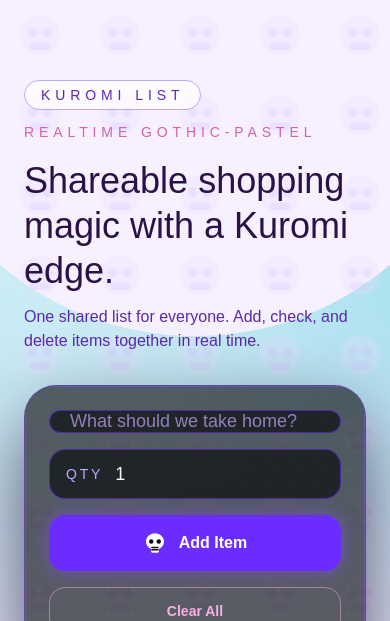
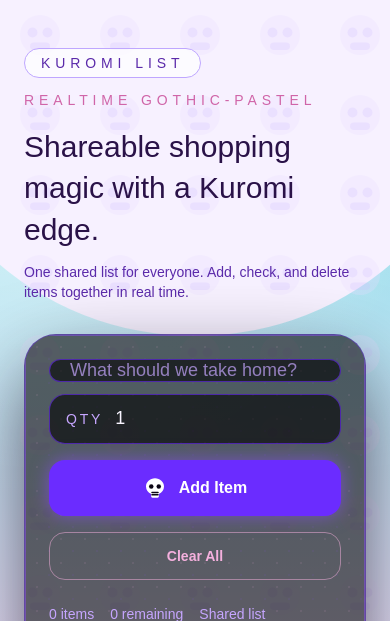
Before and after one commit to liux-cloud/kuromi-list, a Next.js app: page / in a window 390 px wide. Shown: the top 621 px of the page. Built offline with nearby package versions, Linux system fonts and the light colour scheme; no server answers; the database is empty; a web font is replaced by a local one.

Commit message:
fix: refine mobile layout

```diff
--- a/app/home-client.tsx
+++ b/app/home-client.tsx
@@ -333,9 +333,9 @@
           }}
         />
       </div>
-      <div className="relative z-10 min-h-screen w-full px-6 py-12 sm:px-10">
+      <div className="relative z-10 min-h-screen w-full px-6 py-8 sm:px-10 sm:py-12">
         <div className="mx-auto flex w-full max-w-4xl flex-col gap-8">
-          <header className="flex flex-col gap-4 pt-8">
+          <header className="flex flex-col gap-4 pt-4 sm:pt-8">
             <div className="flex flex-wrap items-center gap-3 text-sm uppercase tracking-[0.35em] text-[#5b2aaa]">
               <span className="rounded-full border border-[#bfa7ff] bg-white/70 px-4 py-1 text-[#5b2aaa]">
                 Kuromi List
@@ -344,10 +344,10 @@
             </div>
             <div className="flex flex-col gap-4 md:flex-row md:items-end md:justify-between">
               <div>
-                <h1 className="text-4xl leading-tight text-[#2a1248] sm:text-5xl">
+                <h1 className="text-[30px] leading-snug text-[#2a1248] sm:text-5xl">
                   Shareable shopping magic with a Kuromi edge.
                 </h1>
-                <p className="mt-3 max-w-2xl text-base text-[#5b2aaa]">
+                <p className="mt-3 max-w-2xl text-sm text-[#5b2aaa] sm:text-base">
                   One shared list for everyone. Add, check, and delete items
                   together in real time.
                 </p>
@@ -362,16 +362,17 @@
               <div className="flex flex-col gap-4 md:flex-row md:items-center md:justify-between">
                 <form
                   onSubmit={handleAdd}
-                  className="flex w-full flex-col gap-4 md:flex-row"
+                  className="flex w-full flex-col gap-4 md:flex-row md:items-center"
                 >
+                  <div className="flex w-full flex-col gap-3 sm:flex-row md:flex-1">
                     <input
                       value={inputValue}
                       onChange={(event) => setInputValue(event.target.value)}
                       placeholder="What should we take home?"
-                    className="h-14 flex-1 rounded-2xl border border-[#6b2cff]/60 bg-black/60 px-5 text-lg text-[#f8f4ff] placeholder:text-[#c6a6ff]/70 focus:border-[#f5b0de] focus:outline-none focus:ring-2 focus:ring-[#f5b0de]/40"
+                      className="h-14 w-full flex-1 rounded-2xl border border-[#6b2cff]/60 bg-black/60 px-5 text-lg text-[#f8f4ff] placeholder:text-[#c6a6ff]/70 focus:border-[#f5b0de] focus:outline-none focus:ring-2 focus:ring-[#f5b0de]/40"
                       disabled={!hasFirebaseConfig}
                     />
-                  <div className="flex items-center gap-3 rounded-2xl border border-[#6b2cff]/60 bg-black/60 px-4 text-[#f8f4ff]">
+                    <div className="flex w-full items-center gap-3 rounded-2xl border border-[#6b2cff]/60 bg-black/60 px-4 text-[#f8f4ff] sm:w-[140px]">
                       <span className="text-sm uppercase tracking-[0.2em] text-[#c6a6ff]">
                         Qty
                       </span>
@@ -380,14 +381,17 @@
                         min={1}
                         step={1}
                         value={inputQuantity}
-                      onChange={(event) => setInputQuantity(event.target.value)}
-                      className="h-12 w-20 bg-transparent text-lg text-[#f8f4ff] focus:outline-none"
+                        onChange={(event) =>
+                          setInputQuantity(event.target.value)
+                        }
+                        className="h-12 w-16 bg-transparent text-lg text-[#f8f4ff] focus:outline-none"
                         disabled={!hasFirebaseConfig}
                       />
                     </div>
+                  </div>
                   <button
                     type="submit"
-                    className="flex h-14 items-center justify-center gap-3 rounded-2xl bg-[#6b2cff] px-6 text-base font-semibold text-white shadow-[0_0_18px_rgba(140,75,255,0.6)] transition hover:bg-[#8c4bff]"
+                    className="flex h-14 w-full items-center justify-center gap-3 rounded-2xl bg-[#6b2cff] px-6 text-base font-semibold text-white shadow-[0_0_18px_rgba(140,75,255,0.6)] transition hover:bg-[#8c4bff] md:w-auto"
                     disabled={!hasFirebaseConfig}
                   >
                     <SkullIcon className="h-6 w-6 text-white" />
@@ -446,13 +450,14 @@
                     return (
                       <li
                         key={item.id}
-                        className={`flex items-center gap-4 rounded-2xl border border-[#6b2cff]/30 bg-[#c6a6ff]/10 px-4 py-3 text-[#f8f4ff] shadow-[0_12px_30px_rgba(11,6,20,0.35)] transition ${
+                        className={`flex flex-col gap-3 rounded-2xl border border-[#6b2cff]/30 bg-[#c6a6ff]/10 px-4 py-3 text-[#f8f4ff] shadow-[0_12px_30px_rgba(11,6,20,0.35)] transition sm:flex-row sm:items-center ${
                           isRemoving
                             ? "animate-[slideAway_220ms_ease-in_forwards]"
                             : "animate-[floatIn_520ms_ease-out]"
                         }`}
                         style={{ animationDelay: `${index * 60}ms` }}
                       >
+                        <div className="flex w-full items-center gap-4">
                           <button
                             type="button"
                             onClick={() => handleToggle(item)}
@@ -465,7 +470,7 @@
                           >
                             <SkullIcon className="h-6 w-6" />
                           </button>
-                        <div className="flex-1">
+                          <div className="min-w-0 flex-1">
                             <p
                               className={`text-lg ${
                                 item.completed
@@ -476,11 +481,16 @@
                               {item.text}
                             </p>
                           </div>
+                        </div>
+                        <div className="flex w-full items-center justify-between gap-3 sm:w-auto sm:justify-end">
                           <div className="flex items-center gap-2">
                             <button
                               type="button"
                               onClick={() =>
-                              updateQuantity(item, Math.max(1, item.quantity - 1))
+                                updateQuantity(
+                                  item,
+                                  Math.max(1, item.quantity - 1),
+                                )
                               }
                               className="flex h-8 w-8 items-center justify-center rounded-lg border border-[#6b2cff]/50 text-[#c6a6ff] transition hover:border-[#f5b0de] hover:text-[#f5b0de]"
                               aria-label={`Decrease quantity for ${item.text}`}
@@ -491,7 +501,9 @@
                               type="number"
                               min={1}
                               step={1}
-                            value={quantityDrafts[item.id] ?? String(item.quantity)}
+                              value={
+                                quantityDrafts[item.id] ?? String(item.quantity)
+                              }
                               onChange={(event) =>
                                 setQuantityDrafts((prev) => ({
                                   ...prev,
@@ -509,7 +521,9 @@
                             />
                             <button
                               type="button"
-                            onClick={() => updateQuantity(item, item.quantity + 1)}
+                              onClick={() =>
+                                updateQuantity(item, item.quantity + 1)
+                              }
                               className="flex h-8 w-8 items-center justify-center rounded-lg border border-[#6b2cff]/50 text-[#c6a6ff] transition hover:border-[#f5b0de] hover:text-[#f5b0de]"
                               aria-label={`Increase quantity for ${item.text}`}
                             >
@@ -524,6 +538,7 @@
                           >
                             <SkullIcon className="h-5 w-5" />
                           </button>
+                        </div>
                       </li>
                     );
                   })
```
Lines whose indentation alone changed are shown as unchanged.
